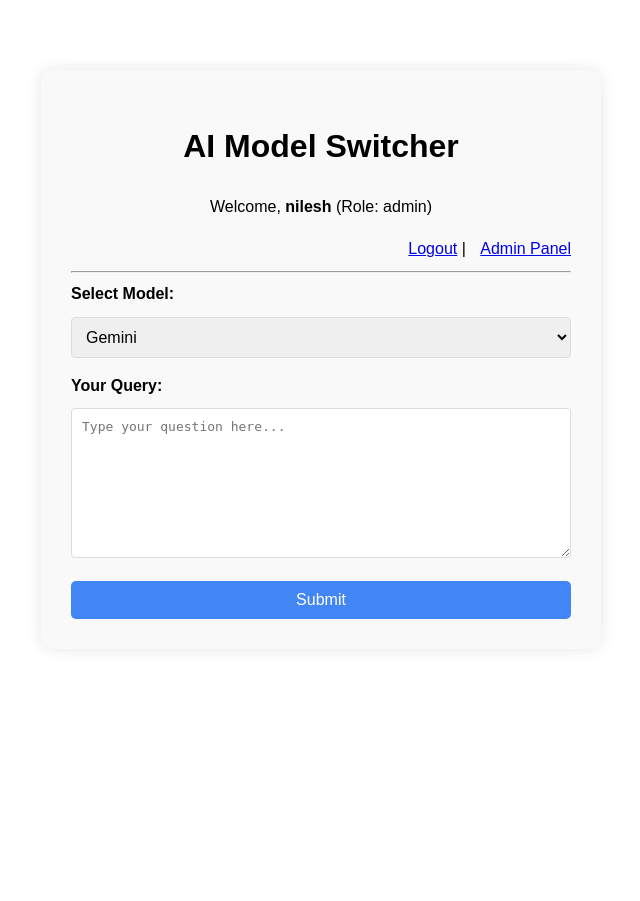
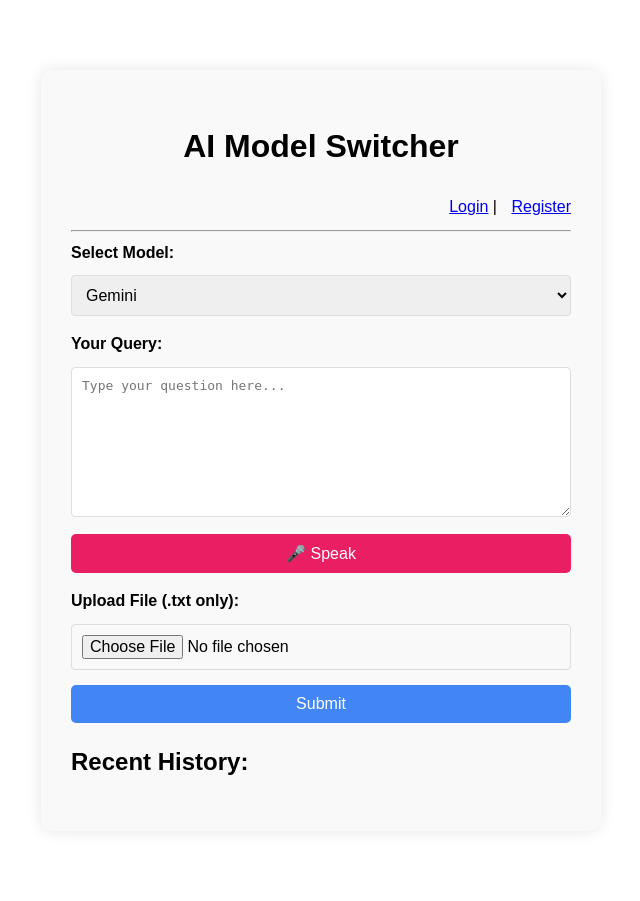
Before and after one commit to nkbalkhande/Model_switcher, a Flask app: template templates/index.html in a window 1280 px wide. Shown: the whole page, without its empty margins (319-959 px from the left). Before the commit the page ends 619 px from the top, so only its background shows below. Run offline with Flask 3, Linux system fonts and the light colour scheme; the template is opened without the code that fills it, so the values that code supplies are empty; a user stored in the database is signed in.

Commit message:
updated code

```diff
--- a/app.py
+++ b/app.py
@@ -1,27 +1,28 @@
-from models import init_db, register_user, get_user
 from flask import Flask, request, jsonify, render_template, redirect, url_for, session
+from werkzeug.security import check_password_hash
+from werkzeug.utils import secure_filename
+from dotenv import load_dotenv
 from langchain_groq import ChatGroq
 from langchain_google_genai import ChatGoogleGenerativeAI
 from langchain_core.prompts import PromptTemplate
 from langchain_core.output_parsers import StrOutputParser
 from langchain_core.runnables import RunnableBranch
-from dotenv import load_dotenv
-from werkzeug.security import generate_password_hash, check_password_hash
 import os
+from models import init_db, get_user, register_user, save_chat, get_user_history
 
-# ✅ Load environment variables
+# Load environment variables
 load_dotenv()
 gemini_key = os.getenv('Gemini_key')
 groq_key = os.getenv('Groq_key')
 
-# ✅ Import DB functions from models.py
-
-# ✅ Initialize Flask app and DB
+# Initialize Flask app
 app = Flask(__name__)
 app.secret_key = 'your_secret_key_here'
-init_db()  # creates users.db and users table if not exist
 
-# ✅ Define Models
+# Create DB
+init_db()
+
+# Define Models
 gemini_model = ChatGoogleGenerativeAI(
     model='gemini-1.5-flash', google_api_key=gemini_key)
 llama_model = ChatGroq(model='llama3-70b-8192', api_key=groq_key)
@@ -34,7 +35,7 @@
 def home():
     if 'username' not in session:
         return redirect(url_for('login'))
-    return render_template('index.html')
+    return render_template('index.html', user=session['username'], role=session.get('role'))
 
 
 @app.route('/register', methods=['GET', 'POST'])
@@ -44,8 +45,8 @@
         password = request.form['password']
         role = request.form['role']
 
-        existing_user = get_user(username)
-        if existing_user:
+        user = get_user(username)
+        if user:
             return "User already exists. Please login."
 
         register_user(username, password, role)
@@ -61,7 +62,7 @@
 
         user = get_user(username)
         if user and check_password_hash(user[2], password):
-            session['username'] = username
+            session['username'] = user[1]
             session['role'] = user[3]
             return redirect(url_for('home'))
         return "Invalid credentials."
@@ -74,26 +75,30 @@
     return redirect(url_for('login'))
 
 
-# ✅ In-memory chat history (can be replaced with DB later)
-chat_history_db = {}  # username: list of {'input': ..., 'output': ...}
-
-
 @app.route('/api/process', methods=['POST'])
 def process():
     if 'username' not in session:
         return jsonify({'error': 'Unauthorized'}), 401
 
     username = session['username']
-    data = request.json
-    model = data.get('model', 'gemini')
-    user_input = data.get('input', '')
+    model = request.form.get('model', 'gemini')
+    user_input = request.form.get('input', '')
 
-    # Retrieve user history
-    history = chat_history_db.get(username, [])
-    last_turns = history[-3:]
+    # Handle file upload if present
+    file_text = ""
+    uploaded_file = request.files.get('file')
+    if uploaded_file:
+        filename = secure_filename(uploaded_file.filename)
+        file_content = uploaded_file.read().decode('utf-8', errors='ignore')
+        file_text = f"\n\n[File Content:]\n{file_content.strip()}\n"
+
+    combined_input = f"{user_input}\n{file_text}".strip()
+
+    # Get last 3 history messages
+    history = get_user_history(username, 3)
     context = "\n".join(
-        [f"User: {h['input']}\nAI: {h['output']}" for h in last_turns])
-    full_input = f"{context}\nUser: {user_input}" if context else user_input
+        [f"User: {h['input']}\nAI: {h['output']}" for h in history])
+    full_input = f"{context}\nUser: {combined_input}" if context else combined_input
 
     # Prompt templates
     prompt = PromptTemplate(
@@ -106,10 +111,9 @@
     )
     parser = StrOutputParser()
 
-    # Model chains
+    # Chains
     gemini_chain = (
-        prompt | gemini_model | parser
-        | followup_prompt | command_r_model | parser
+        prompt | command_r_model | parser
         | followup_prompt | gemma_model | parser
         | followup_prompt | llama_model | parser
     )
@@ -118,7 +122,6 @@
         prompt | llama_model | parser
         | followup_prompt | gemma_model | parser
         | followup_prompt | command_r_model | parser
-        | followup_prompt | gemini_model | parser
     )
 
     branch = RunnableBranch(
@@ -126,18 +129,17 @@
         groq_chain
     )
 
-    # Run chain
+    # Get output
     output = branch.invoke({'user_input': full_input, 'model': model})
 
-    # Store in chat history
-    chat_history_db.setdefault(username, []).append({
-        'input': user_input,
-        'output': output
-    })
+    # Save to DB
+    save_chat(username, combined_input, output)
+
+    history_output = get_user_history(username)
 
     return jsonify({
         'output': output,
-        'history': chat_history_db[username][-5:]
+        'chat_history': history_output
     })
 
 
--- a/static/css/style.css
+++ b/static/css/style.css
@@ -78,6 +78,11 @@
 #responseText {
     white-space: pre-wrap;
     word-wrap: break-word;
+    max-height: 400px;
+    overflow-y: auto;
+    background: #fefefe;
+    padding: 15px;
+    border-radius: 8px;
 }
 
 .auth-form {
@@ -107,10 +112,24 @@
     margin: 4px 0;
 }
 
-#responseText {
-    max-height: 400px;
-    overflow-y: auto;
-    background: #fefefe;
-    padding: 15px;
-    border-radius: 8px;
+/* 🎤 Mic Button Styling */
+#startVoiceBtn {
+    background-color: #e91e63;
+    color: white;
+    border: none;
+    border-radius: 5px;
+    padding: 10px;
+    margin-top: 10px;
+    font-size: 1em;
+    width: 100%;
+    cursor: pointer;
 }
+
+#startVoiceBtn:hover {
+    background-color: #c2185b;
+}
+
+#startVoiceBtn:disabled {
+    background-color: #ccc;
+    cursor: not-allowed;
+}
--- a/static/js/script.js
+++ b/static/js/script.js
@@ -1,73 +1,87 @@
-document.addEventListener('DOMContentLoaded', function () {
-    const form = document.getElementById('queryForm');
-    const outputDiv = document.getElementById('output');
-    const responseText = document.getElementById('responseText');
-    const submitBtn = document.getElementById('submitBtn');
+document.addEventListener("DOMContentLoaded", () => {
+    const form = document.getElementById("queryForm");
+    const inputBox = document.getElementById("input");
+    const responseText = document.getElementById("responseText");
+    const chatHistoryList = document.getElementById("chatHistoryList");
+    const submitBtn = document.getElementById("submitBtn");
+    const micBtn = document.getElementById("startVoiceBtn");
 
-    form.addEventListener('submit', async (e) => {
+    let recognizing = false;
+    let recognition;
+
+    // Set up voice recognition if supported
+    if ('webkitSpeechRecognition' in window || 'SpeechRecognition' in window) {
+        const SpeechRecognition = window.SpeechRecognition || window.webkitSpeechRecognition;
+        recognition = new SpeechRecognition();
+        recognition.lang = "en-US";
+        recognition.interimResults = false;
+
+        micBtn.addEventListener("click", () => {
+            if (!recognizing) {
+                recognition.start();
+                micBtn.textContent = "🎙️ Listening...";
+                recognizing = true;
+            } else {
+                recognition.stop();
+                micBtn.textContent = "🎤 Speak";
+                recognizing = false;
+            }
+        });
+
+        recognition.onresult = function (event) {
+            const transcript = event.results[0][0].transcript;
+            inputBox.value += (inputBox.value ? " " : "") + transcript;
+        };
+
+        recognition.onerror = function (event) {
+            console.error("Speech recognition error", event.error);
+            micBtn.textContent = "🎤 Speak";
+        };
+
+        recognition.onend = function () {
+            micBtn.textContent = "🎤 Speak";
+            recognizing = false;
+        };
+    } else {
+        micBtn.disabled = true;
+        micBtn.textContent = "Voice not supported";
+    }
+
+    // Submit form logic
+    form.addEventListener("submit", async (e) => {
         e.preventDefault();
 
+        const formData = new FormData(form);
         submitBtn.disabled = true;
-        submitBtn.textContent = 'Processing...';
-        outputDiv.style.display = 'none';
-
-        const model = document.getElementById('model').value;
-        const input = document.getElementById('input').value.trim();
-
-        if (!input) {
-            responseText.innerHTML = "<p>Please enter a valid query.</p>";
-            outputDiv.style.display = 'block';
-            submitBtn.disabled = false;
-            submitBtn.textContent = 'Submit';
-            return;
-        }
+        responseText.innerHTML = "Processing...";
+        document.getElementById("output").style.display = "block";
 
         try {
-            responseText.innerHTML = "<p><em>Please wait, generating response...</em></p>";
-            outputDiv.style.display = 'block';
-
-            const response = await fetch('/api/process', {
-                method: 'POST',
-                headers: {
-                    'Content-Type': 'application/json',
-                    'Accept': 'application/json'
-                },
-                body: JSON.stringify({ model, input })
+            const response = await fetch("/api/process", {
+                method: "POST",
+                body: formData
             });
-
-            if (!response.ok) {
-                throw new Error(`HTTP error! status: ${response.status}`);
-            }
 
             const data = await response.json();
 
-            // ✅ Format response using markdown
-            const latestResponse = marked.parse(data.output || "No output received.");
+            if (data.error) {
+                responseText.innerText = data.error;
+            } else {
+                responseText.innerHTML = marked.parse(data.output);
 
-            // ✅ Show full history (last 5 messages)
-            if (data.history && Array.isArray(data.history)) {
-                const historyHtml = data.history.map(
-                    (turn, idx) => `
-                        <div class="chat-turn">
-                            <p><strong>You:</strong> ${turn.input}</p>
-                            <p><strong>AI:</strong> ${marked.parse(turn.output)}</p>
-                            <hr>
-                        </div>`
-                ).join('');
-                responseText.innerHTML = historyHtml;
-            } else {
-                responseText.innerHTML = latestResponse;
+                // Update chat history
+                chatHistoryList.innerHTML = "";
+                data.chat_history.forEach(item => {
+                    const el = document.createElement("div");
+                    el.className = "history-item";
+                    el.innerHTML = `<p><strong>You:</strong> ${item.input}</p><p><strong>AI:</strong> ${item.output}</p>`;
+                    chatHistoryList.appendChild(el);
+                });
             }
+        } catch (err) {
+            responseText.innerText = "Error occurred. Please try again.";
+        }
 
-            outputDiv.scrollIntoView({ behavior: 'smooth' });
-
-        } catch (error) {
-            console.error('Error:', error);
-            responseText.innerHTML = `<p style="color:red;">Error: ${error.message}</p>`;
-            outputDiv.style.display = 'block';
-        } finally {
-            submitBtn.disabled = false;
-            submitBtn.textContent = 'Submit';
-        }
+        submitBtn.disabled = false;
     });
 });
--- a/templates/index.html
+++ b/templates/index.html
@@ -10,16 +10,15 @@
 
 <body>
     <div class="app-container">
-
         <!-- Header Section -->
         <header>
             <h1>AI Model Switcher</h1>
             <div class="auth-links">
-                {% if session['username'] %}
-                <p>Welcome, <strong>{{ session['username'] }}</strong> (Role: {{ session['role'] }})</p>
-                <a href="{{ url_for('logout') }}">Logout</a>
-                {% if session['role'] == "admin" %}
-                | <a href="/admin">Admin Panel</a>
+                {% if user %}
+                <p>Welcome, <strong>{{ user }}</strong> (Role: {{ role }})</p>
+                <a href="/logout">Logout</a>
+                {% if role == "admin" %}
+                <a href="/admin">Admin Panel</a>
                 {% endif %}
                 {% else %}
                 <a href="/login">Login</a> |
@@ -30,7 +29,7 @@
         </header>
 
         <!-- Model Form -->
-        <form id="queryForm">
+        <form id="queryForm" enctype="multipart/form-data">
             <div class="form-group">
                 <label for="model">Select Model:</label>
                 <select id="model" name="model">
@@ -42,6 +41,12 @@
             <div class="form-group">
                 <label for="input">Your Query:</label>
                 <textarea id="input" name="input" required placeholder="Type your question here..."></textarea>
+                <button type="button" id="startVoiceBtn">🎤 Speak</button>
+            </div>
+
+            <div class="form-group">
+                <label for="file">Upload File (.txt only):</label>
+                <input type="file" id="file" name="file" accept=".txt">
             </div>
 
             <button type="submit" id="submitBtn">Submit</button>
@@ -52,6 +57,12 @@
             <h2>Response:</h2>
             <div id="responseText"></div>
         </div>
+
+        <!-- Chat History Section -->
+        <div id="chatHistory">
+            <h2>Recent History:</h2>
+            <div id="chatHistoryList"></div>
+        </div>
     </div>
 
     <script src="/static/js/script.js"></script>
```
Also changed, not shown: models.py (+59 -6 lines), users.db.
